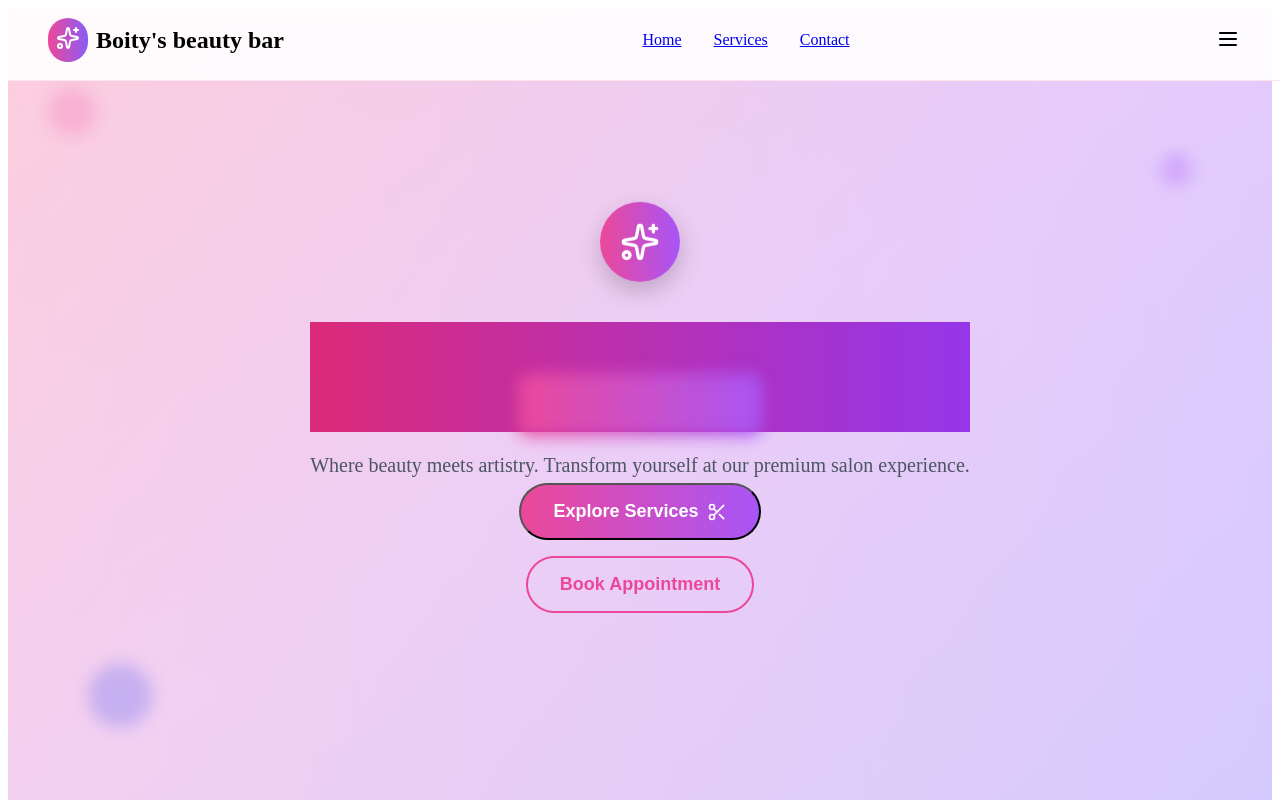
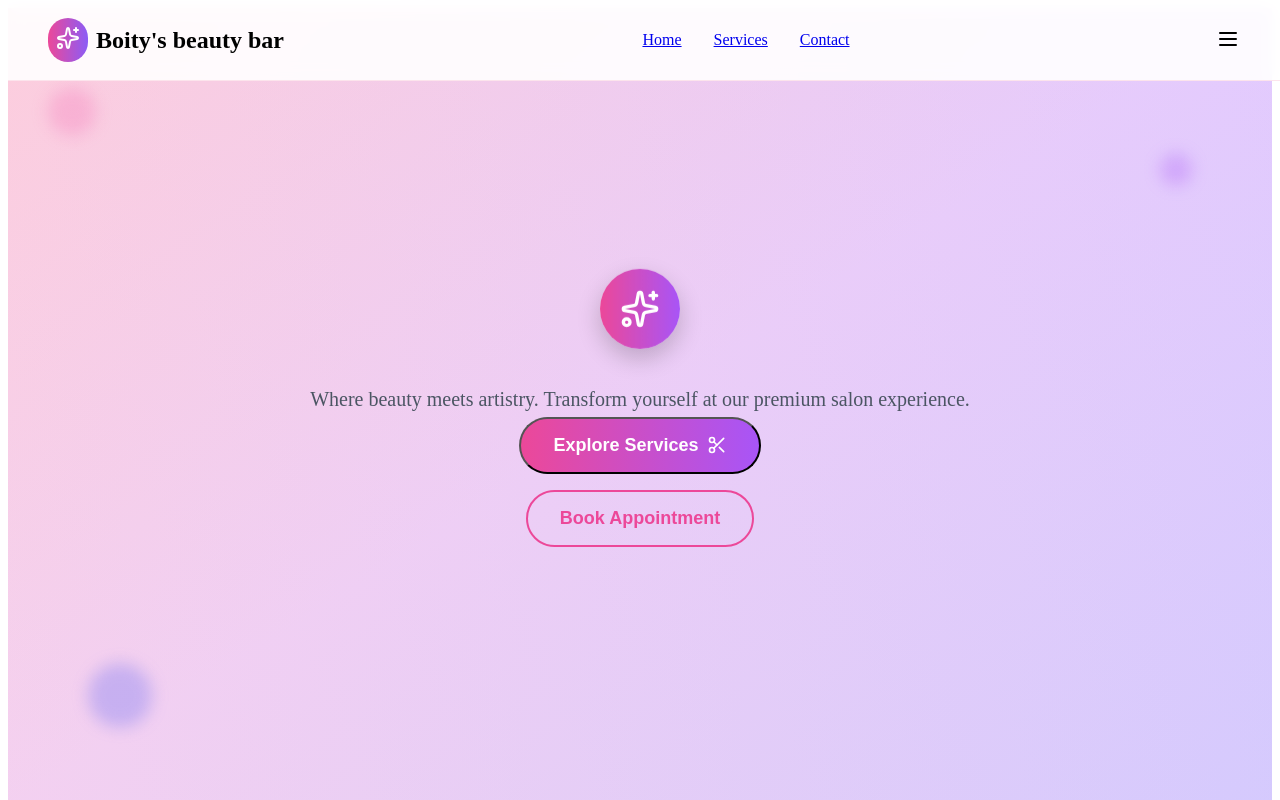
Before and after one commit to Teekay1702/Beauty-Salon, a React (Vite) app: page / in a window 1280 px wide. Shown: the top 800 px of the page. Built offline with nearby package versions, Linux system fonts and the light colour scheme.

Commit message:
removed hero title

```diff
--- a/src/Components/Home/HomePage.css
+++ b/src/Components/Home/HomePage.css
@@ -56,7 +56,7 @@
   font-weight: 800;
   margin-bottom: 1.5rem;
   background: linear-gradient(to right, #ec4899, #a855f7, #6366f1);
-  color: transparent;
+  color: black;
   animation: pulse 3s infinite;
 }
 
--- a/src/Components/Home/HomePage.jsx
+++ b/src/Components/Home/HomePage.jsx
@@ -17,15 +17,6 @@ const HomePage = () => {
               <Sparkles className="icon-white" />
             </div>
           </div>
-
-          <h1 className="hero-title">
-            Discover Your
-            <br />
-            <span className="inner-glow">
-              Inner Glow
-              <div className="glow-effect"></div>
-            </span>
-          </h1>
 
           <p className="hero-subtitle">
             Where beauty meets artistry. Transform yourself at our premium salon experience.
```
